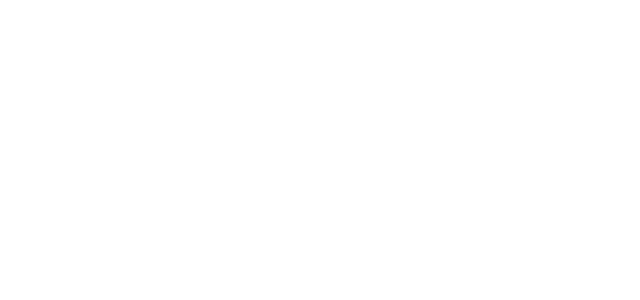
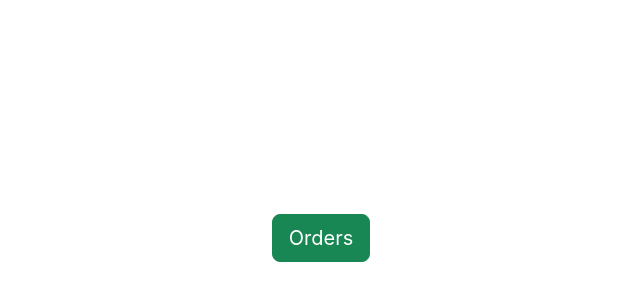
Before and after one commit to uiowaSEP2025/sep2025-project-team_001, a React (Create React App) app in the folder web_app/: page /dashboard in a window 1280 px wide. Before the commit this address had no page. Shown: the part 186-486 px from the top of the page, without its empty margins (319-959 px from the left). Built offline with nearby package versions, Linux system fonts and the light colour scheme.

Commit message:
Added dashboard page to redirect upon registration

```diff
--- a/web_app/src/App.js
+++ b/web_app/src/App.js
@@ -5,6 +5,7 @@ import Home from "./pages/Home";
 import Registration from './pages/Registration';
 import Login from './pages/Login';
 import "./auth";
+import Dashboard from './pages/Dashboard';
 //import PrivateRoute from "./PrivateRoute";
 
 function AppRoutes() {
@@ -13,6 +14,7 @@ function AppRoutes() {
       <Route path="/" element={<Home />} />
       <Route path="/register" element={<Registration />} />
       <Route path="/login" element={<Login />} />
+      <Route path="/dashboard" element={<Dashboard />} />
     </Routes>
   );
 }
--- /dev/null
+++ b/web_app/src/pages/Dashboard.js
@@ -0,0 +1,14 @@
+// src/pages/Dashboard.js
+import React from "react";
+import Button from "react-bootstrap/Button";
+import Container from "react-bootstrap/Container";
+
+function Dashboard() {
+  return (
+    <Container className="text-center mt-5">
+      <Button variant="success" size="lg">Orders</Button>
+    </Container>
+  );
+}
+
+export default Dashboard;
--- a/web_app/src/pages/Registration.js
+++ b/web_app/src/pages/Registration.js
@@ -51,7 +51,7 @@ function Registration() {
       localStorage.setItem("refreshToken", refresh);
 
       // Redirect to dashboard
-      navigate("/");
+      navigate("/dashboard");
     } catch (error) {
       console.error("Registration failed:", error.response?.data || error.message);
       alert("Registration failed: " + (error.response?.data || error.message));
```
